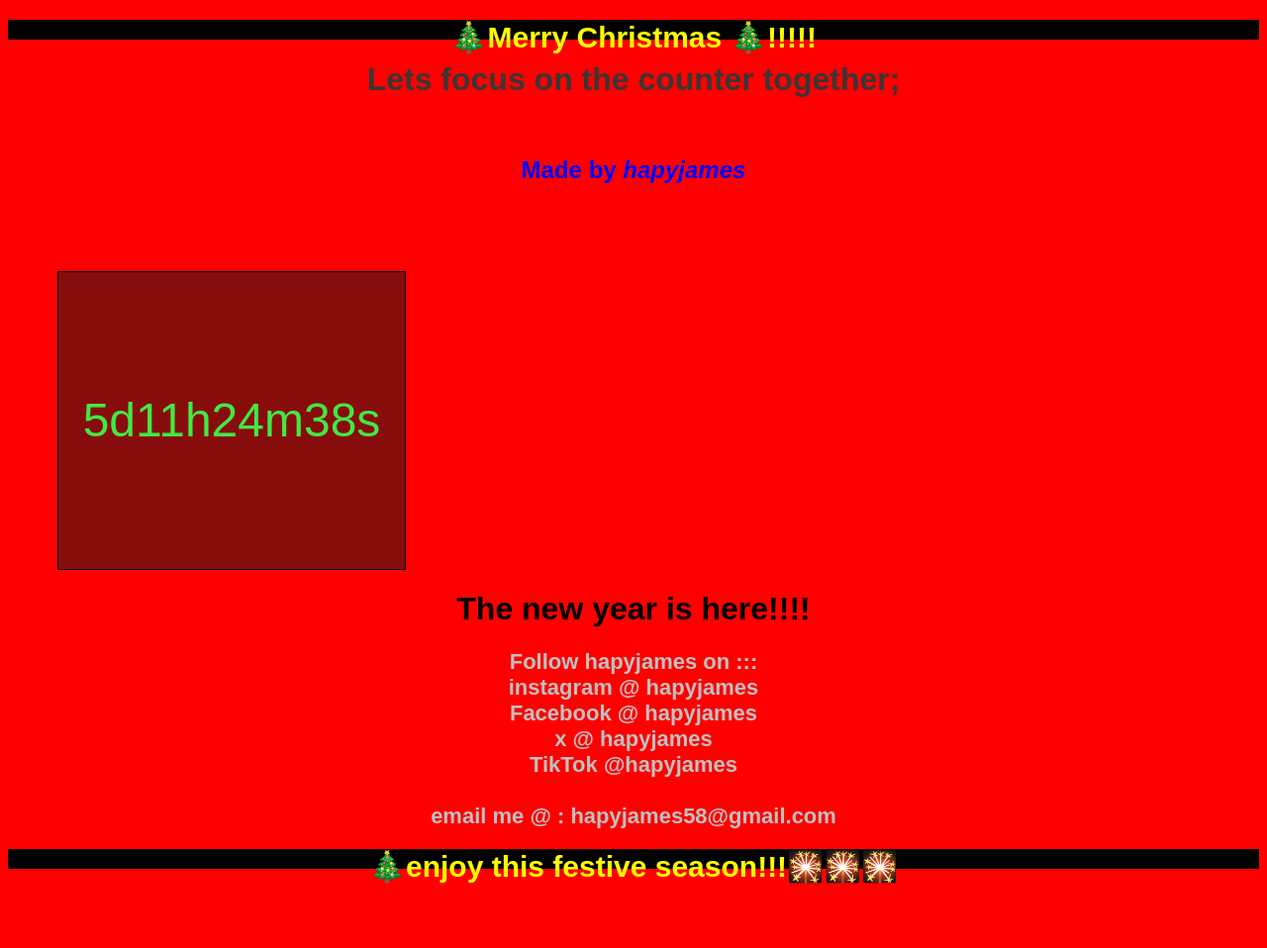
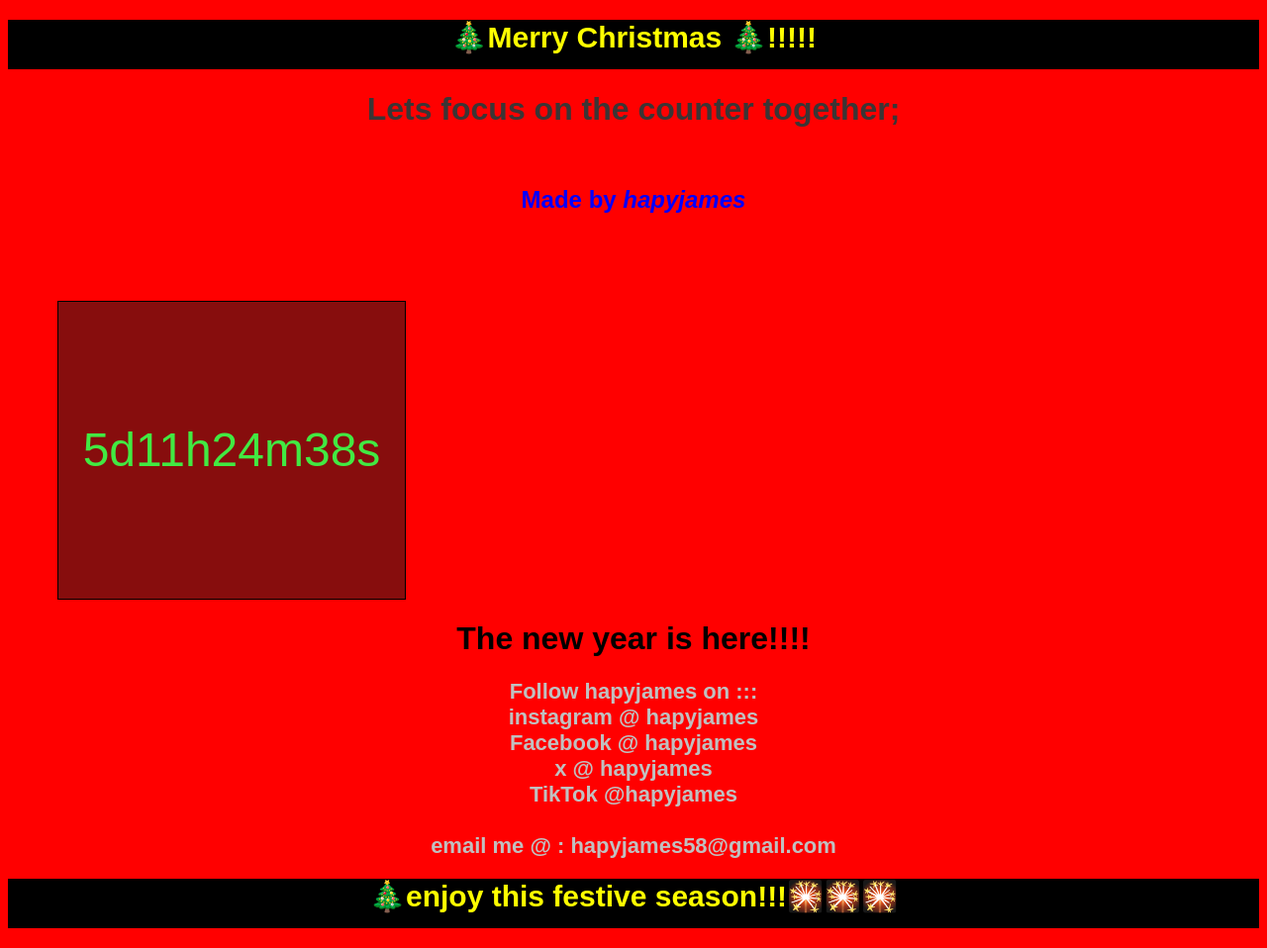
Before and after one commit to Hapyjames/Christmas-to-newyear2025counter, a plain HTML site: page index.html in a window 1280 px wide. Shown: the whole page at 99% size. Before the commit the page ends 898 px from the top, so only its background shows below. Drawn offline with Linux system fonts and the light colour scheme.

Commit message:
Update index.html

```diff
--- a/index.html
+++ b/index.html
@@ -32,7 +32,7 @@
     </style>
 </head>
 <body>
-    <h1 style=" top:0; height:20px;color:yellow; background-color: black; width :100%;font-size: 30px; font-weight:bold;">🎄Merry Christmas 🎄!!!!!</h1>
+    <h1 style=" top:0; height:50px;color:yellow; background-color: black; width :100%;font-size: 30px; font-weight:bold;">🎄Merry Christmas 🎄!!!!!</h1>
     <h1> Lets focus on the counter together;</h1> <br><h2 style="color: blue;">Made by <I>hapyjames</I></h2><br>
     <div id="countdown"></div>
     <script>
@@ -53,7 +53,7 @@
     </script>
     <h1 style="color: black; font-weight: bold; font size: 26px;">The new year is here!!!!</h1>
     <h2 style="color: silver; font-size:22px;" >Follow hapyjames on ::: <br>     instagram @ hapyjames<br>     Facebook @ hapyjames<br>     x @ hapyjames<br>     TikTok @hapyjames <br> <br>     email me @ : hapyjames58@gmail.com</h2>
-    <h1 style=" bottom:0; height:20px; color:yellow; background-color: black; width :100%;font-size: 30px; font-weight:bold;">🎄enjoy this festive season!!!🎇🎇🎇</h1>
+    <h1 style=" bottom:0; height:50px; color:yellow; background-color: black; width :100%;font-size: 30px; font-weight:bold;">🎄enjoy this festive season!!!🎇🎇🎇</h1>
 
 </body>
 </html>
```
